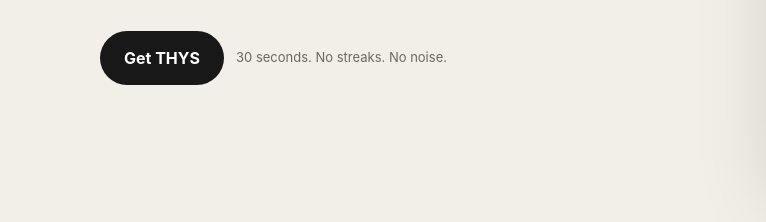
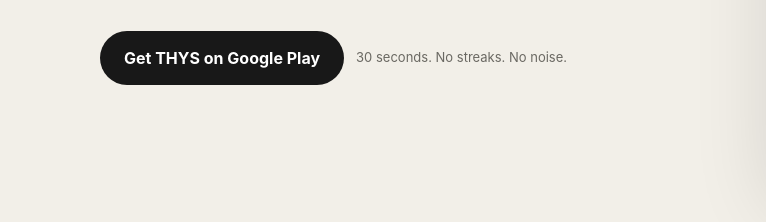
Before and after one commit to thysapp/thysapp.github.io, a plain HTML site: page index.html in a window 1280 px wide. Shown: the part 578-800 px from the top of the page, 0-766 px from the left. Drawn offline with Linux system fonts and the light colour scheme.

Commit message:
Update index.html

```diff
--- a/index.html
+++ b/index.html
@@ -268,7 +268,7 @@
             target="_blank"
             rel="noopener noreferrer"
           >
-            Get THYS
+            Get THYS on Google Play
           </a>
           <span class="microcopy">30 seconds. No streaks. No noise.</span>
         </div>
```
